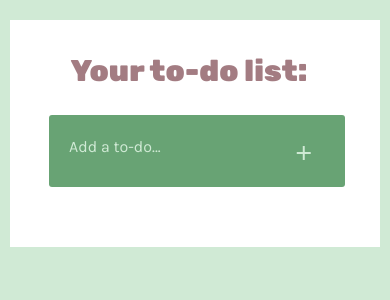
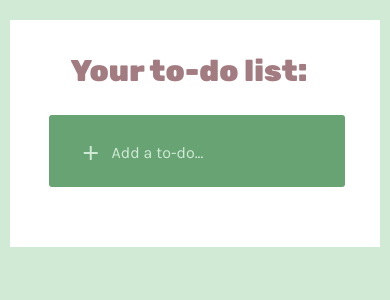
Before and after one commit to VeronikaHar/todo-vue, a Vue app: page / in a window 390 px wide. Shown: the top 300 px of the page. Built offline with nearby package versions, Linux system fonts and the light colour scheme.

Commit message:
Element styling adjustments.

```diff
--- a/src/App.vue
+++ b/src/App.vue
@@ -2,15 +2,15 @@
   <div>
     <h1 class="title">Your to-do list:</h1>
     <md-field>
+      <md-button @click="addTodo()" class="md-icon-button addItem">
+        <md-icon>add</md-icon>
+      </md-button>
       <md-input
         class="add"
         v-model="currentTodo"
         @keyup.enter="addTodo()"
         placeholder="Add a to-do..."
       ></md-input>
-      <md-button @click="addTodo()" class="md-icon-button addItem">
-        <md-icon>add</md-icon>
-      </md-button>
     </md-field>
     <md-list class="todos">
       <md-list-item
@@ -133,7 +133,10 @@ div {
 }
 
 :focus {
-  outline: #68a374 auto 5px;
+  outline: #a37c82 auto 5px;
+  min-width: 100%;
+  bottom: -45%;
+  position: absolute;
 }
 
 footer {
@@ -149,6 +152,33 @@ h1 {
   font-size: 46px;
   text-align: center;
   width: 90%;
+}
+
+label {
+  position: absolute;
+  top: -20%;
+}
+
+.md-button-clean {
+  max-width: 240px;
+  word-wrap: break-word;
+}
+
+.md-checkbox,
+.md-checkbox-container {
+  margin: 0px;
+  padding: 0px;
+}
+
+.md-checkbox-container::after {
+  border: 2px solid #a37c82;
+}
+
+.md-input.add {
+  position: absolute;
+  top: 30%;
+  left: 15%;
+  font-size: 18px;
 }
 
 .md-field {
@@ -177,27 +207,28 @@ h1 {
   margin-bottom: 1%;
 }
 
-.md-list-item-container {
-  min-width: 135%;
+.md-list-item-fake-button.md-list-item-container.md-button-clean {
+  max-width: 100%;
 }
 
+.md-list-item-content.md-ripple,
 .md-ripple,
 .md-button-content {
   background: transparent;
   margin: 0px;
   padding: 0px;
+  min-width: 100%;
 }
 
 .remove {
-  position: relative;
-  color: #d0ead5;
+  color: #b9dabf;
 }
 
 .remove:hover {
   color: #a37c82;
 }
 
-@media all and (max-width: 610px) {
+@media all and (max-width: 640px) {
   * {
     font-size: 18px;
   }
@@ -216,9 +247,19 @@ h1 {
   }
 
   .md-field,
+  .md-list-item,
   div,
   footer {
     min-width: 95%;
   }
+
+  .md-input.add {
+    left: 20%;
+  }
+
+  .remove {
+    position: absolute;
+    left: -25%;
+  }
 }
 </style>
```
